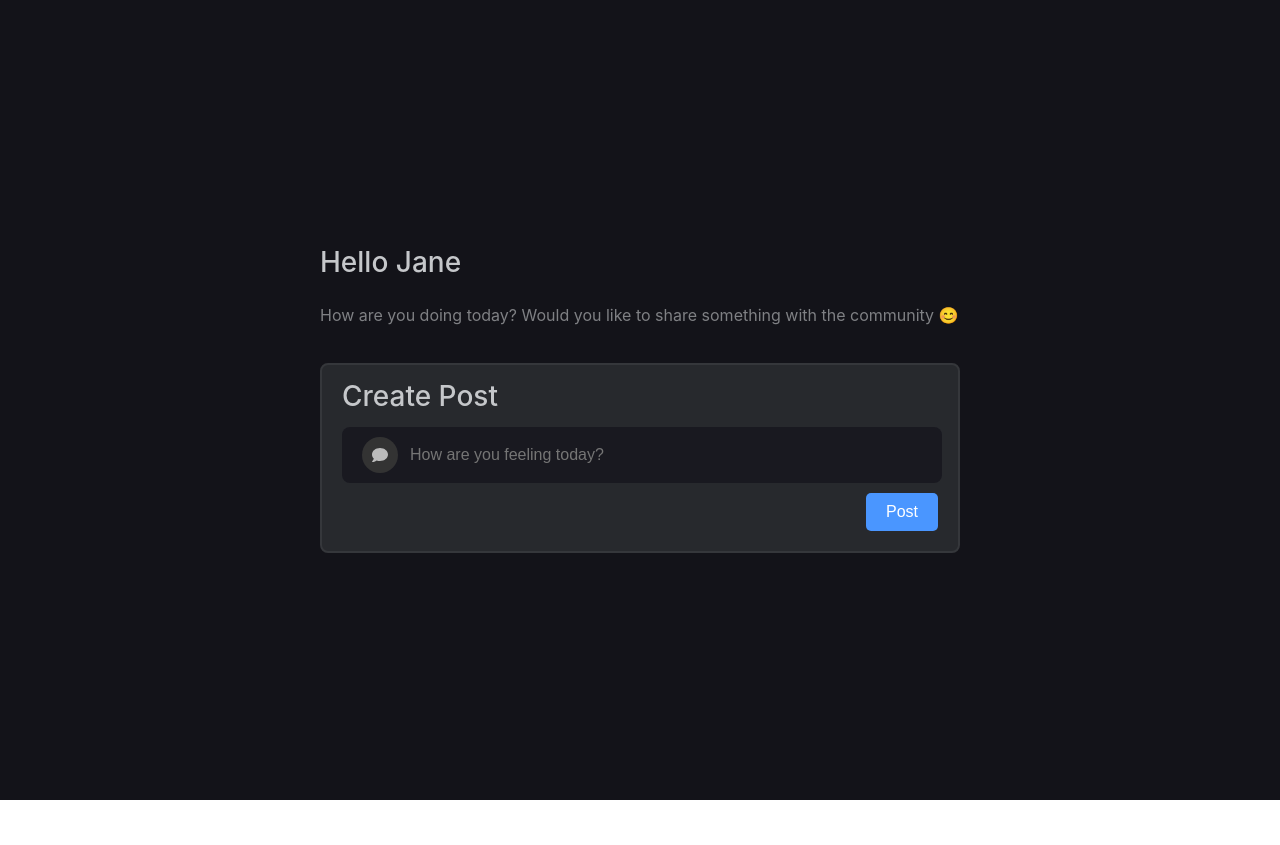
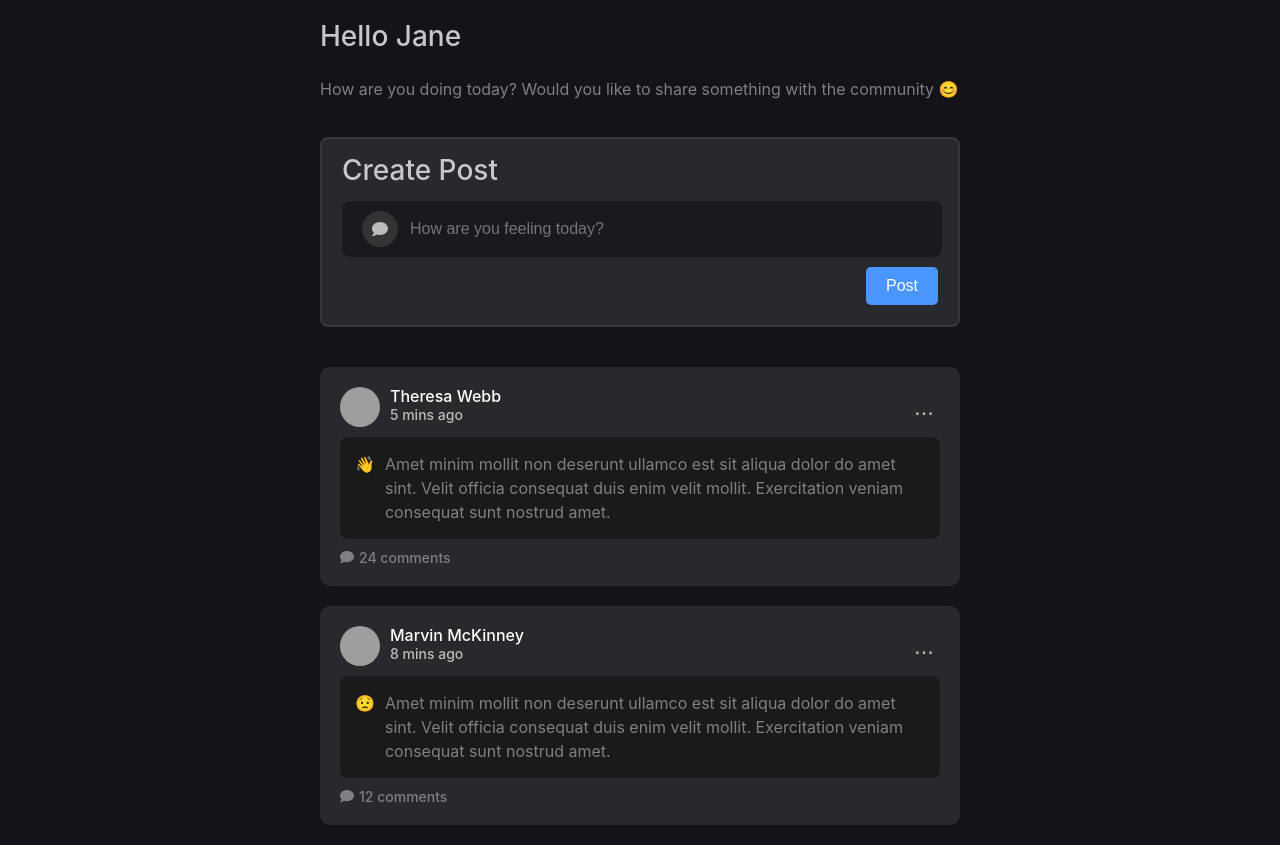
Before and after one commit to manishbalyan/Atlys, a React (Create React App) app in the folder atlys-task/: page / in a window 1280 px wide. Before the commit the page ends 800 px from the top, so only its background shows below. Built offline with nearby package versions, Linux system fonts and the light colour scheme; grey boxes are pictures that could not be loaded.

Commit message:
post list component added

```diff
--- a/atlys-task/public/index.html
+++ b/atlys-task/public/index.html
@@ -7,7 +7,7 @@
     <meta name="theme-color" content="#000000" />
     <meta
       name="description"
-      content="Web site created using create-react-app"
+      content="Atlys Twitter"
     />
     <link rel="apple-touch-icon" href="%PUBLIC_URL%/logo192.png" />
     <!--
@@ -24,7 +24,7 @@
       work correctly both with client-side routing and a non-root public URL.
       Learn how to configure a non-root public URL by running `npm run build`.
     -->
-    <title>React App</title>
+    <title>Atlys</title>
   </head>
   <body>
     <noscript>You need to enable JavaScript to run this app.</noscript>
--- a/atlys-task/src/App.tsx
+++ b/atlys-task/src/App.tsx
@@ -3,6 +3,7 @@ import './App.css';
 import Greeting from './Components/Greeting';
 import PostInput from './Components/PostInput';
 import { defaultPosts}  from './constant';
+import PostList from './Components/PostList';
 
 
 const App: React.FC = () => {
@@ -22,6 +23,7 @@ const App: React.FC = () => {
     <div className="App">
       <Greeting/>
       <PostInput onPost={addPost}/>
+      <PostList posts={posts} />
     </div>
   );
 }
--- a/atlys-task/src/Components/Greeting/index.tsx
+++ b/atlys-task/src/Components/Greeting/index.tsx
@@ -1,5 +1,6 @@
 import React from 'react';
 import styled from 'styled-components';
+import { greetingText } from '../../constant';
 
 const HeaderContainer = styled.div`
   display: flex;
@@ -29,7 +30,7 @@ const Greeting: React.FC = () => {
   return (
     <HeaderContainer>
       <Name tabIndex={0}>Hello Jane</Name>
-      <Text tabIndex={0}>How are you doing today? Would you like to share something with the community 😊</Text>
+      <Text tabIndex={0}>{greetingText}</Text>
     </HeaderContainer>
   );
 };
--- a/atlys-task/src/Components/PostInput/index.tsx
+++ b/atlys-task/src/Components/PostInput/index.tsx
@@ -65,8 +65,8 @@ const Button = styled.button`
   display: flex;
   align-self: end;
   &:focus {
-    outline: 2px solid #fff;
-    outline-offset: 2px;
+    outline: 1px solid #fff;
+    outline-offset: 1px;
   }
 `;
 
--- a/atlys-task/src/Components/PostItem/index.tsx
+++ b/atlys-task/src/Components/PostItem/index.tsx
@@ -58,8 +58,8 @@ const MoreOptions = styled.button`
   }
 
   &:focus {
-    outline: 2px solid #fff;
-    outline-offset: 2px;
+    outline: 1px solid #fff;
+    outline-offset: 1px;
   }
 `;
 
--- /dev/null
+++ b/atlys-task/src/Components/PostList/index.tsx
@@ -0,0 +1,32 @@
+import React from 'react';
+import styled from 'styled-components';
+import PostItem from '../PostItem';
+
+const ListContainer = styled.div`
+  margin-top: 20px;
+`;
+
+interface Post {
+  author: string;
+  avatar: string;
+  time: string;
+  content: string;
+  comments: number;
+  emoji: string;
+}
+
+interface PostListProps {
+  posts: Post[];
+}
+
+const PostList: React.FC<PostListProps> = ({ posts }) => {
+  return (
+    <ListContainer>
+      {posts.map((post, index) => (
+        <PostItem key={index} post={post} />
+      ))}
+    </ListContainer>
+  );
+};
+
+export default PostList;
--- a/atlys-task/src/constant.ts
+++ b/atlys-task/src/constant.ts
@@ -16,3 +16,5 @@ export const defaultPosts = [
         emoji: '😟',
       },
 ]
+
+export const greetingText = 'How are you doing today? Would you like to share something with the community 😊';
```
